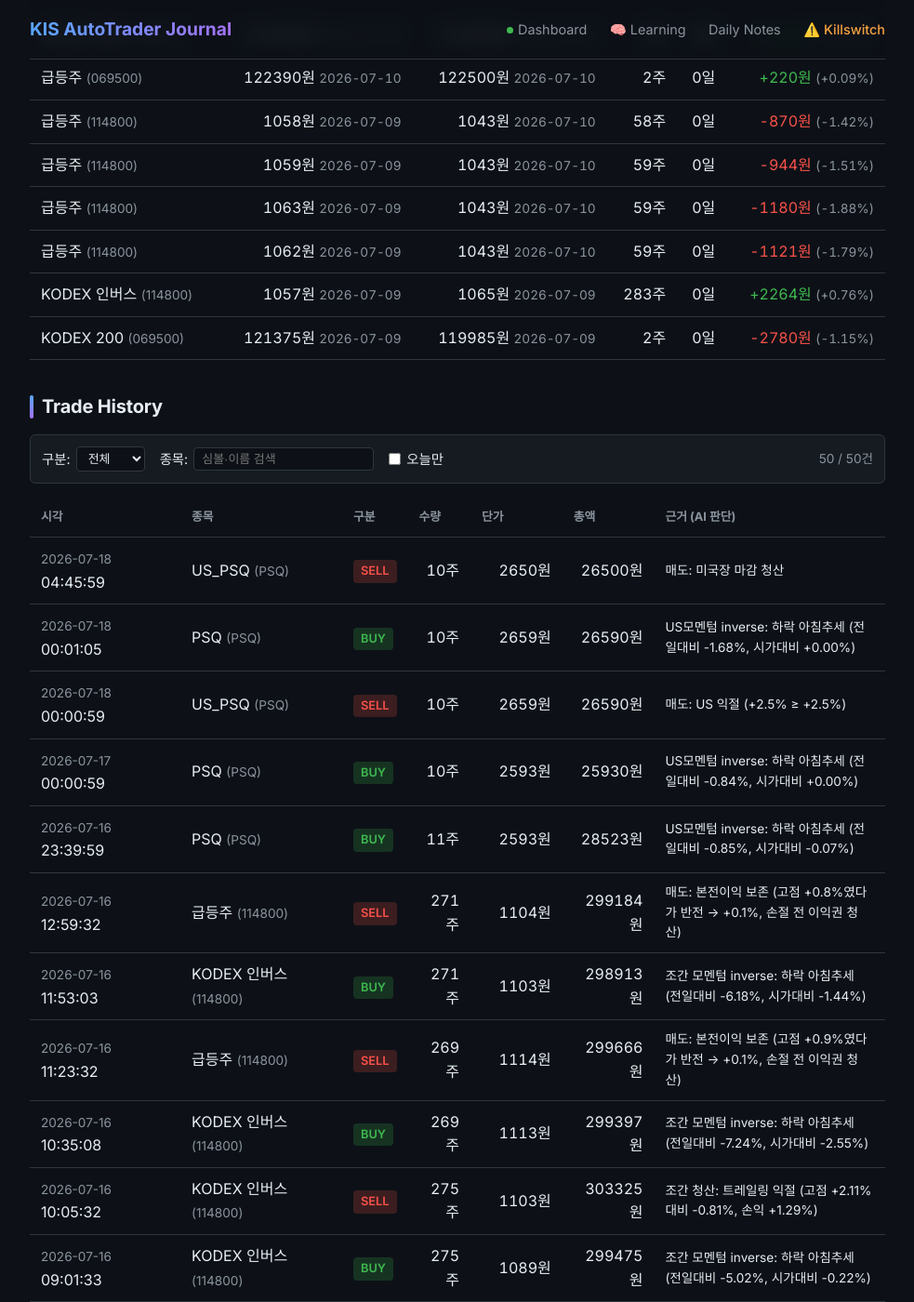
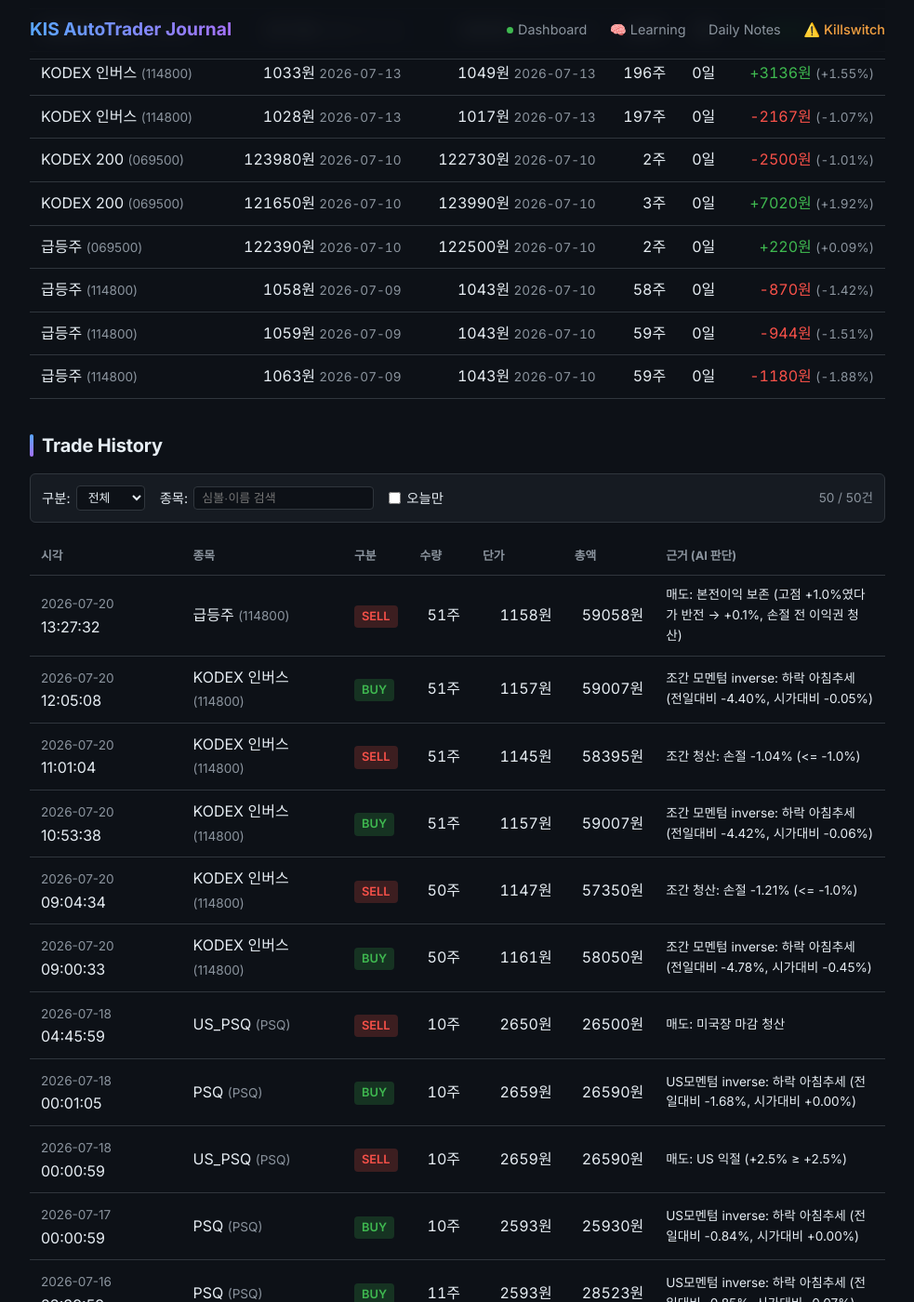
Before and after one commit to BudongJW/kis-trading-journal, a Jekyll site: the page built from index.html, in a window 1280 px wide and 1400 px high, scrolled down 4237 px. Shown: the whole window at 93% size, without its empty margins (148-1131 px from the left). Built offline with Jekyll 4.4.1, drawn with Linux system fonts in a browser that asks for light colours; nearby versions of some CDN libraries; some of the changed text lies outside the part shown.

Commit message:
auto: portfolio update 14:25

```diff
--- a/_data/portfolio.json
+++ b/_data/portfolio.json
@@ -1,7 +1,7 @@
 {
-  "updated_at": "2026-07-18T06:51:34.117064",
+  "updated_at": "2026-07-20T14:25:33.298068",
   "initial_capital": 500000,
-  "cash": 459519,
+  "cash": 450500,
   "holdings": [],
   "reconcile": {
     "matched": 0,
@@ -17,89 +17,17 @@
     "set_by": ""
   },
   "holdings_value": 0,
-  "total_value": 466545,
-  "total_pnl": -2085,
-  "total_pnl_pct": -0.44,
-  "realized_pnl": -2085,
+  "total_value": 452635,
+  "total_pnl": -3346,
+  "total_pnl_pct": -0.73,
+  "realized_pnl": -3346,
   "unrealized_pnl": 0,
-  "total_trades": 128,
-  "completed_trades": 67,
-  "winning_trades": 37,
-  "losing_trades": 29,
-  "win_rate": 55.2,
+  "total_trades": 134,
+  "completed_trades": 70,
+  "winning_trades": 38,
+  "losing_trades": 31,
+  "win_rate": 54.3,
   "trades": [
-    {
-      "timestamp": "2026-07-09T14:45:21",
-      "date": "2026-07-09",
-      "time": "14:45:21",
-      "symbol": "114800",
-      "name": "KODEX 인버스",
-      "side": "buy",
-      "qty": 58,
-      "price": 1058,
-      "amount": 61364,
-      "reason": "인버스 매수: BEAR 레짐 하락대응 — 인버스 돌파 진입 + TA +13"
-    },
-    {
-      "timestamp": "2026-07-10T02:11:35",
-      "date": "2026-07-10",
-      "time": "02:11:35",
-      "symbol": "PSQ",
-      "name": "US_PSQ",
-      "side": "sell",
-      "qty": 11,
-      "price": 2549,
-      "amount": 28039,
-      "reason": "매도: US 손절 (-2.5% ≤ -2.5%)"
-    },
-    {
-      "timestamp": "2026-07-10T09:00:02",
-      "date": "2026-07-10",
-      "time": "09:00:02",
-      "symbol": "114800",
-      "name": "급등주",
-      "side": "sell",
-      "qty": 235,
-      "price": 1043,
-      "amount": 245105,
-      "reason": "매도: 시가매도"
-    },
-    {
-      "timestamp": "2026-07-10T10:30:44",
-      "date": "2026-07-10",
-      "time": "10:30:44",
-      "symbol": "069500",
-      "name": "KODEX 200",
-      "side": "buy",
-      "qty": 2,
-      "price": 122390,
-      "amount": 244780,
-      "reason": "조간 모멘텀 long: 상승 아침추세 (전일대비 +3.98%, 시가대비 +0.11%)"
-    },
-    {
-      "timestamp": "2026-07-10T10:54:13",
-      "date": "2026-07-10",
-      "time": "10:54:13",
-      "symbol": "069500",
-      "name": "급등주",
-      "side": "sell",
-      "qty": 2,
-      "price": 122500,
-      "amount": 245000,
-      "reason": "매도: 본전이익 보존 (고점 +0.8%였다가 반전 → +0.1%, 손절 전 이익권 청산)"
-    },
-    {
-      "timestamp": "2026-07-10T11:19:26",
-      "date": "2026-07-10",
-      "time": "11:19:26",
-      "symbol": "069500",
-      "name": "KODEX 200",
-      "side": "buy",
-      "qty": 3,
-      "price": 121650,
-      "amount": 364950,
-      "reason": "수동 롱(회복목적, 봇 손절/트레일 관리, 오버나이트 금지)"
-    },
     {
       "timestamp": "2026-07-10T13:06:00",
       "date": "2026-07-10",
@@ -627,51 +555,81 @@
       "price": 2650,
       "amount": 26500,
       "reason": "매도: 미국장 마감 청산"
+    },
+    {
+      "timestamp": "2026-07-20T09:00:33",
+      "date": "2026-07-20",
+      "time": "09:00:33",
+      "symbol": "114800",
+      "name": "KODEX 인버스",
+      "side": "buy",
+      "qty": 50,
+      "price": 1161,
+      "amount": 58050,
+      "reason": "조간 모멘텀 inverse: 하락 아침추세 (전일대비 -4.78%, 시가대비 -0.45%)"
+    },
+    {
+      "timestamp": "2026-07-20T09:04:34",
+      "date": "2026-07-20",
+      "time": "09:04:34",
+      "symbol": "114800",
+      "name": "KODEX 인버스",
+      "side": "sell",
+      "qty": 50,
+      "price": 1147,
+      "amount": 57350,
+      "reason": "조간 청산: 손절 -1.21% (<= -1.0%)"
+    },
+    {
+      "timestamp": "2026-07-20T10:53:38",
+      "date": "2026-07-20",
+      "time": "10:53:38",
+      "symbol": "114800",
+      "name": "KODEX 인버스",
+      "side": "buy",
+      "qty": 51,
+      "price": 1157,
+      "amount": 59007,
+      "reason": "조간 모멘텀 inverse: 하락 아침추세 (전일대비 -4.42%, 시가대비 -0.06%)"
+    },
+    {
+      "timestamp": "2026-07-20T11:01:04",
+      "date": "2026-07-20",
+      "time": "11:01:04",
+      "symbol": "114800",
+      "name": "KODEX 인버스",
+      "side": "sell",
+      "qty": 51,
+      "price": 1145,
+      "amount": 58395,
+      "reason": "조간 청산: 손절 -1.04% (<= -1.0%)"
+    },
+    {
+      "timestamp": "2026-07-20T12:05:08",
+      "date": "2026-07-20",
+      "time": "12:05:08",
+      "symbol": "114800",
+      "name": "KODEX 인버스",
+      "side": "buy",
+      "qty": 51,
+      "price": 1157,
+      "amount": 59007,
+      "reason": "조간 모멘텀 inverse: 하락 아침추세 (전일대비 -4.40%, 시가대비 -0.05%)"
+    },
+    {
+      "timestamp": "2026-07-20T13:27:32",
+      "date": "2026-07-20",
+      "time": "13:27:32",
+      "symbol": "114800",
+      "name": "급등주",
+      "side": "sell",
+      "qty": 51,
+      "price": 1158,
+      "amount": 59058,
+      "reason": "매도: 본전이익 보존 (고점 +1.0%였다가 반전 → +0.1%, 손절 전 이익권 청산)"
     }
   ],
   "realized": [
-    {
-      "symbol": "069500",
-      "name": "KODEX 200",
-      "buy_date": "2026-07-09",
-      "buy_time": "10:10:03",
-      "buy_price": 121375,
-      "sell_date": "2026-07-09",
-      "sell_time": "10:33:03",
-      "sell_price": 119985,
-      "qty": 2,
-      "pnl": -2780,
-      "pnl_pct": -1.15,
-      "hold_days": 0
-    },
-    {
-      "symbol": "114800",
-      "name": "KODEX 인버스",
-      "buy_date": "2026-07-09",
-      "buy_time": "11:49:33",
-      "buy_price": 1057,
-      "sell_date": "2026-07-09",
-      "sell_time": "12:08:03",
-      "sell_price": 1065,
-      "qty": 283,
-      "pnl": 2264,
-      "pnl_pct": 0.76,
-      "hold_days": 0
-    },
-    {
-      "symbol": "114800",
-      "name": "급등주",
-      "buy_date": "2026-07-09",
-      "buy_time": "14:41:21",
-      "buy_price": 1062,
-      "sell_date": "2026-07-10",
-      "sell_time": "09:00:02",
-      "sell_price": 1043,
-      "qty": 59,
-      "pnl": -1121,
-      "pnl_pct": -1.79,
-      "hold_days": 0
-    },
     {
       "symbol": "114800",
       "name": "급등주",
@@ -1049,51 +1007,104 @@
       "pnl": 513,
       "pnl_pct": 2.2,
       "hold_days": 1
+    },
+    {
+      "symbol": "114800",
+      "name": "KODEX 인버스",
+      "buy_date": "2026-07-20",
+      "buy_time": "09:00:33",
+      "buy_price": 1161,
+      "sell_date": "2026-07-20",
+      "sell_time": "09:04:34",
+      "sell_price": 1147,
+      "qty": 50,
+      "pnl": -700,
+      "pnl_pct": -1.21,
+      "hold_days": 0
+    },
+    {
+      "symbol": "114800",
+      "name": "KODEX 인버스",
+      "buy_date": "2026-07-20",
+      "buy_time": "10:53:38",
+      "buy_price": 1157,
+      "sell_date": "2026-07-20",
+      "sell_time": "11:01:04",
+      "sell_price": 1145,
+      "qty": 51,
+      "pnl": -612,
+      "pnl_pct": -1.04,
+      "hold_days": 0
+    },
+    {
+      "symbol": "114800",
+      "name": "급등주",
+      "buy_date": "2026-07-20",
+      "buy_time": "12:05:08",
+      "buy_price": 1157,
+      "sell_date": "2026-07-20",
+      "sell_time": "13:27:32",
+      "sell_price": 1158,
+      "qty": 51,
+      "pnl": 51,
+      "pnl_pct": 0.09,
+      "hold_days": 0
     }
   ],
   "rejected_orders": [],
   "today_summary": {
-    "date": "2026-07-18",
-    "buys": 1,
-    "sells": 2,
+    "date": "2026-07-20",
+    "buys": 3,
+    "sells": 3,
     "completed_round_trips": 3,
-    "buy_notional": 26590,
-    "sell_notional": 53090,
-    "fees": 198,
-    "taxes": 0,
-    "total_cost": 198,
-    "realized_pnl_gross": 1230,
-    "realized_pnl_net": 1032,
+    "buy_notional": 176064,
+    "sell_notional": 174803,
+    "fees": 54,
+    "taxes": 402,
+    "total_cost": 456,
+    "realized_pnl_gross": -1261,
+    "realized_pnl_net": -1717,
     "best_trade": {
-      "symbol": "PSQ",
-      "name": "US_PSQ",
-      "pnl": 660,
-      "pnl_pct": 2.55
+      "symbol": "114800",
+      "name": "급등주",
+      "pnl": 51,
+      "pnl_pct": 0.09
     },
     "worst_trade": {
-      "symbol": "PSQ",
-      "name": "US_PSQ",
-      "pnl": 57,
-      "pnl_pct": 2.2
+      "symbol": "114800",
+      "name": "KODEX 인버스",
+      "pnl": -700,
+      "pnl_pct": -1.21
     }
   },
   "costs": {
-    "total_fees": 4824,
-    "total_taxes": 21501,
-    "total_cost": 26325,
-    "realized_pnl_gross": -2085,
-    "realized_pnl_net": -28410,
+    "total_fees": 4878,
+    "total_taxes": 21903,
+    "total_cost": 26781,
+    "realized_pnl_gross": -3346,
+    "realized_pnl_net": -30127,
     "tax_exemption_remaining_krw": 2500000
   },
   "performance": {
     "sharpe_ratio": -0.0,
     "max_drawdown_pct": -100.0,
-    "profit_factor": 0.97,
-    "avg_win_pct": 1.69,
-    "avg_loss_pct": -1.93,
-    "total_return_pct": -0.42
+    "profit_factor": 0.95,
+    "avg_win_pct": 1.65,
+    "avg_loss_pct": -1.88,
+    "total_return_pct": -0.67
   },
-  "r_summary": {},
+  "r_summary": {
+    "total_trades": 1,
+    "avg_r": 0.03,
+    "median_r": 0.03,
+    "win_rate": 1.0,
+    "avg_win_r": 0.03,
+    "avg_loss_r": 0,
+    "expectancy_r": 0.03,
+    "best_r": 0.03,
+    "worst_r": 0.03,
+    "last_updated": "2026-07-20 13:27"
+  },
   "daily_history": [
     {
       "date": "2026-05-12",
@@ -1799,17 +1810,32 @@
       "hmm_state": "bear",
       "confidence": 0.227,
       "k_value": 0.7
+    },
+    {
+      "date": "2026-07-20",
+      "total_value": 452635,
+      "cash": 450500,
+      "holdings_value": 0,
+      "day_pnl": -1717,
+      "cumul_pnl": -3346,
+      "realized_pnl": -3346,
+      "unrealized_pnl": 0,
+      "net_deposit": -44019,
+      "regime": "up",
+      "hmm_state": "bear",
+      "confidence": 0.147,
+      "k_value": 0.7
     }
   ],
   "market": {
     "regime": "up",
     "hmm_state": "bear",
-    "confidence": 0.227,
+    "confidence": 0.147,
     "volatility": "high",
     "vol_percentile": 82.0,
     "overnight_gap": {
       "direction": "bearish",
-      "strength": 0.36,
+      "strength": 0.43,
       "action": "reduce_size"
     },
     "strong_sectors": [
@@ -1855,9 +1881,9 @@
     ]
   },
   "risk": {
-    "kelly_f": 0.0835,
-    "drawdown_scale": 1.0,
-    "drawdown_reason": "정상 스케일링",
+    "kelly_f": 0.1127,
+    "drawdown_scale": 1.2,
+    "drawdown_reason": "3연속 수익 → 120% 확대",
     "stop_type": "ATR×1.5 동적",
     "trailing_type": "ATR×2.0 활성 → ATR×1.0 이탈"
   },
@@ -1870,19 +1896,9 @@
   },
   "us_session": {
     "enabled": true,
-    "cash_usd": 277.313353,
-    "positions": 1,
-    "holdings": [
-      {
-        "symbol": "PSQ",
-        "qty": 11,
-        "buy_price": 26.2443,
-        "current_price": 26.54,
-        "pnl_pct": 1.13,
-        "exchange": "AMEX",
-        "asset_type": "us_long"
-      }
-    ],
+    "cash_usd": 294.369056,
+    "positions": 0,
+    "holdings": [],
     "max_positions": 3,
     "budget_pct": 0.4,
     "regime_linked": true,
@@ -1932,23 +1948,23 @@
       "hmm_confidence": 99.1,
       "volatility": "high",
       "vol_percentile": 82.0,
-      "market_confidence": 0.227,
+      "market_confidence": 0.147,
       "analyzed_at": "2026-07-17 09:57"
     },
     "overnight": {
       "direction": "bearish",
-      "nasdaq_change": -1.47,
-      "sp500_change": -0.51,
+      "nasdaq_change": -1.59,
+      "sp500_change": -1.0,
       "recommended_action": "reduce_size"
     },
     "strong_sectors": [
       "IT"
     ],
     "lgbm": {
-      "accuracy": 86.1,
+      "accuracy": 83.3,
       "auc": 0.9319,
       "n_samples": 180,
-      "trained_at": "2026-07-17T18:15:57.861345",
+      "trained_at": "2026-07-18T07:13:03.229309",
       "top_features": [
         {
           "name": "momentum_accel_3d",
@@ -1956,7 +1972,7 @@
         },
         {
           "name": "body_ratio",
-          "importance": 180.3
+          "importance": 180.8
         },
         {
           "name": "upper_shadow",
@@ -1980,7 +1996,7 @@
         },
         {
           "name": "momentum_accel",
-          "importance": 141.7
+          "importance": 142.6
         },
         {
           "name": "vol_ma5_ratio",
@@ -1988,7 +2004,7 @@
         },
         {
           "name": "ret_5d",
-          "importance": 108.3
+          "importance": 109.0
         }
       ]
     },
@@ -2045,10 +2061,10 @@
     "game": {
       "level": 9,
       "title": "베테랑",
-      "xp": 21130,
-      "xp_in_level": 503,
+      "xp": 22016,
+      "xp_in_level": 1389,
       "xp_for_next": 8849,
-      "progress_pct": 5.7,
+      "progress_pct": 15.7,
       "achievements": [
         {
           "icon": "🎯",
@@ -2103,21 +2119,21 @@
         {
           "label": "예측력",
           "icon": "🎯",
-          "value": 86,
+          "value": 83,
           "suffix": "%",
-          "bar": 86
+          "bar": 83
         },
         {
           "label": "승률",
           "icon": "📈",
-          "value": 55,
+          "value": 54,
           "suffix": "%",
-          "bar": 55
+          "bar": 54
         },
         {
           "label": "거래경험",
           "icon": "💼",
-          "value": 128,
+          "value": 134,
           "suffix": "건",
           "bar": null
         },
@@ -2145,12 +2161,12 @@
     "size_mult": 0.4,
     "k_effective": 0.8,
     "allow_summary": "인버스",
-    "briefing": "오늘 스탠스 방어(DEFENSIVE) · 레짐 BULL·신뢰도 23% · 美 오버나이트 bearish(-1.5%) · 고변동(82.0%ile) · 예산 25%·최대 1종목·허용 인버스",
+    "briefing": "오늘 스탠스 방어(DEFENSIVE) · 레짐 BULL·신뢰도 15% · 美 오버나이트 bearish(-1.6%) · 고변동(82.0%ile) · 예산 25%·최대 1종목·허용 인버스",
     "signals": {
       "regime": "BULL",
-      "confidence": 0.227,
+      "confidence": 0.147,
       "direction": "bearish",
-      "nasdaq_change": -1.47,
+      "nasdaq_change": -1.59,
       "high_vol": true,
       "vol_percentile": 82.0,
       "rapid_level": "NONE"
--- a/state/trades.csv
+++ b/state/trades.csv
@@ -127,3 +127,9 @@
 2026-07-18T00:00:59,PSQ,US_PSQ,sell,10,2659,26590,0,매도: US 익절 (+2.5% ≥ +2.5%)
 2026-07-18T00:01:05,PSQ,PSQ,buy,10,2659,26590,0,"US모멘텀 inverse: 하락 아침추세 (전일대비 -1.68%, 시가대비 +0.00%)"
 2026-07-18T04:45:59,PSQ,US_PSQ,sell,10,2650,26500,0,매도: 미국장 마감 청산
+2026-07-20T09:00:33,114800,KODEX 인버스,buy,50,1161,58050,0,"조간 모멘텀 inverse: 하락 아침추세 (전일대비 -4.78%, 시가대비 -0.45%)"
+2026-07-20T09:04:34,114800,KODEX 인버스,sell,50,1147,57350,0,조간 청산: 손절 -1.21% (<= -1.0%)
+2026-07-20T10:53:38,114800,KODEX 인버스,buy,51,1157,59007,0,"조간 모멘텀 inverse: 하락 아침추세 (전일대비 -4.42%, 시가대비 -0.06%)"
+2026-07-20T11:01:04,114800,KODEX 인버스,sell,51,1145,58395,0,조간 청산: 손절 -1.04% (<= -1.0%)
+2026-07-20T12:05:08,114800,KODEX 인버스,buy,51,1157,59007,0,"조간 모멘텀 inverse: 하락 아침추세 (전일대비 -4.40%, 시가대비 -0.05%)"
+2026-07-20T13:27:32,114800,급등주,sell,51,1158,59058,0,"매도: 본전이익 보존 (고점 +1.0%였다가 반전 → +0.1%, 손절 전 이익권 청산)"
```
